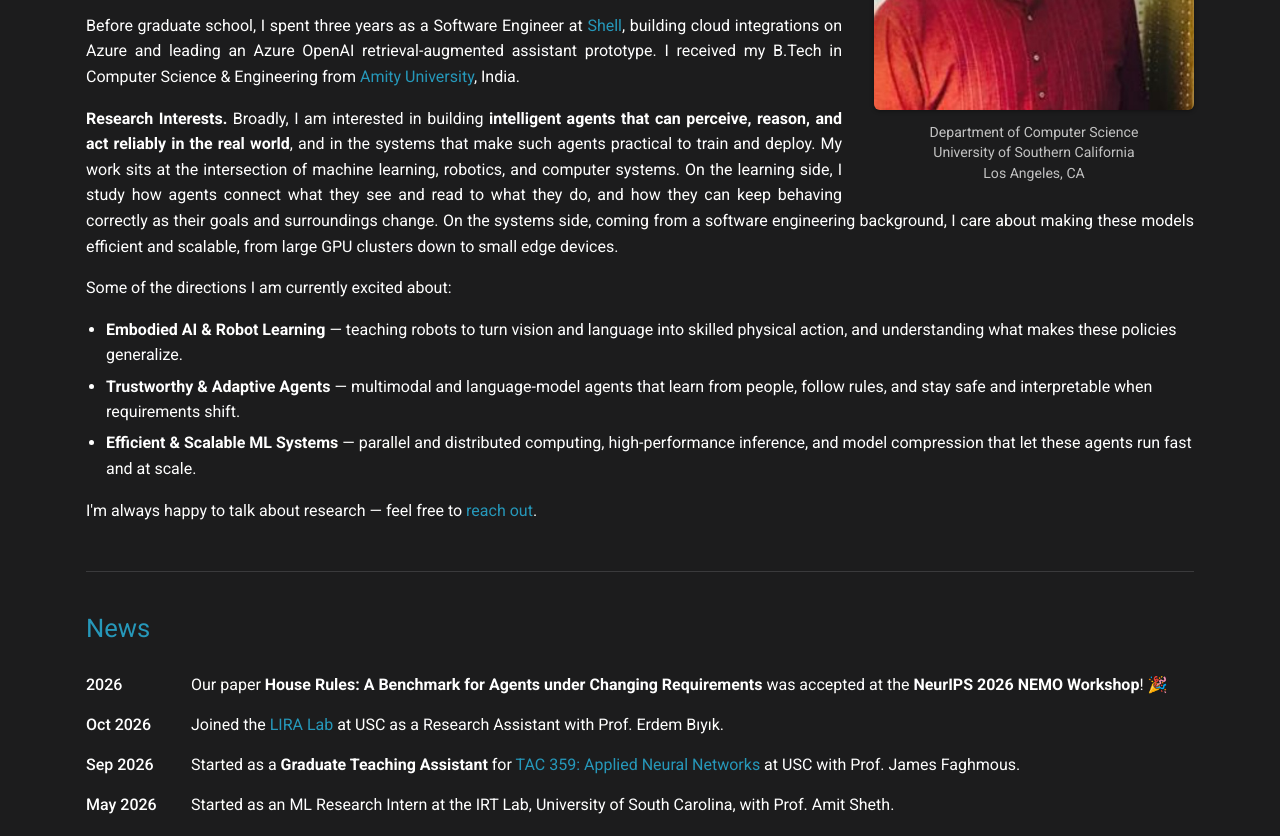
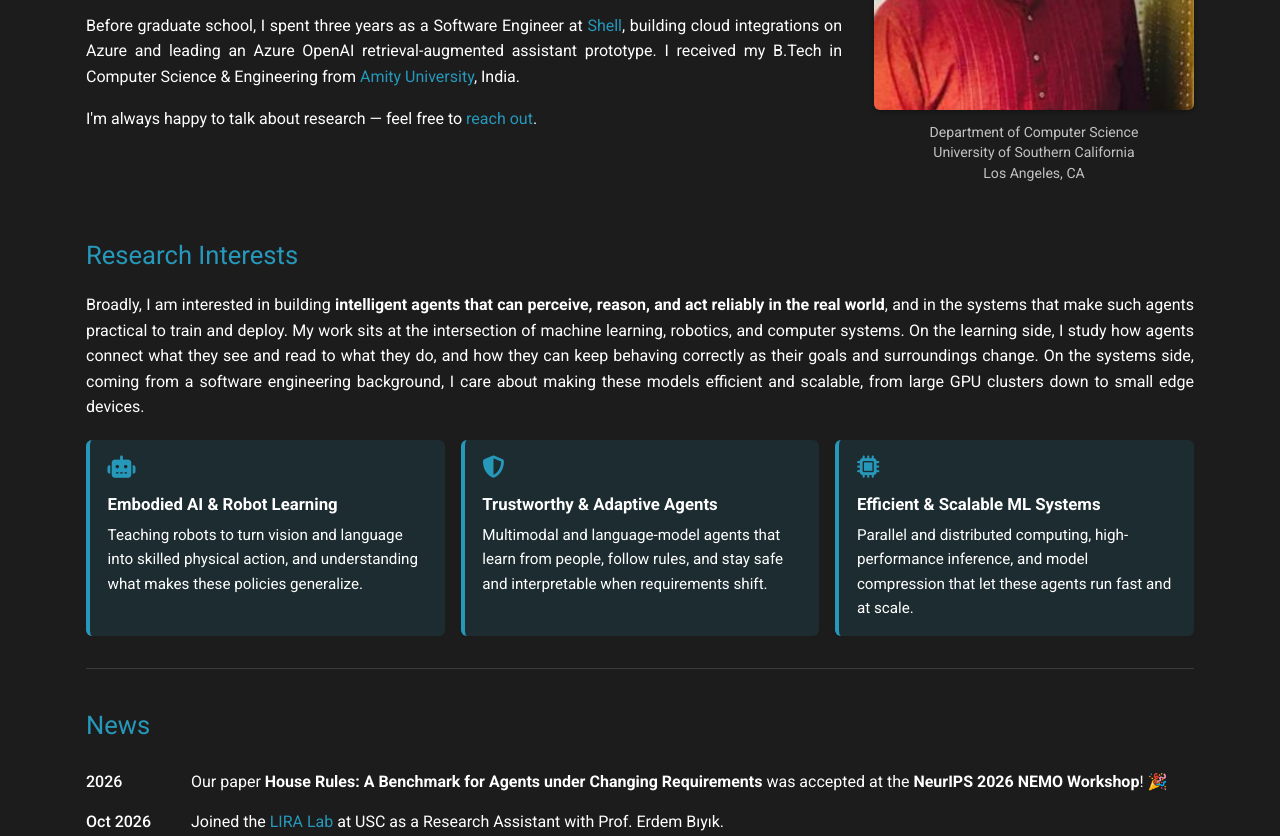
Before and after one commit to Harsh-31/Harsh-31.github.io, a plain HTML site: page index.html in a window 1280 px wide. Shown: the part 437-1273 px from the top of the page. Drawn offline with Linux system fonts and the light colour scheme.

Commit message:
Give Research Interests its own section with highlight cards
Co-Authored-By: Claude Opus 5.5 <noreply@anthropic.com>

```diff
--- a/assets/css/style.css
+++ b/assets/css/style.css
@@ -241,6 +241,41 @@ h3 {
 .interests li { margin-bottom: 0.35rem; }
 
 .clearfix::after { content: ""; display: table; clear: both; }
+
+/* ---------- Research interests ---------- */
+
+.research { clear: both; }
+
+.research-lead {
+  text-align: justify;
+  margin: 0 0 1.25rem;
+}
+
+.research-grid {
+  display: grid;
+  grid-template-columns: repeat(auto-fit, minmax(240px, 1fr));
+  gap: 1rem;
+}
+
+.research-card {
+  background: var(--accent-soft);
+  border-left: 4px solid var(--accent);
+  border-radius: 6px;
+  padding: 1rem 1.1rem;
+}
+.research-card i {
+  font-size: 1.4rem;
+  color: var(--accent);
+}
+.research-card h3 {
+  margin: 0.5rem 0 0.35rem;
+  font-size: 1.05rem;
+  font-weight: 700;
+}
+.research-card p {
+  margin: 0;
+  font-size: 0.95rem;
+}
 
 /* ---------- Social icons ---------- */
 
--- a/index.html
+++ b/index.html
@@ -80,20 +80,6 @@
           leading an Azure OpenAI retrieval-augmented assistant prototype. I received my B.Tech in Computer Science &amp;
           Engineering from <a href="https://www.amity.edu/" target="_blank" rel="noopener">Amity University</a>, India.
         </p>
-        <p>
-          <b>Research Interests.</b> Broadly, I am interested in building <b>intelligent agents that can perceive, reason,
-          and act reliably in the real world</b>, and in the systems that make such agents practical to train and deploy.
-          My work sits at the intersection of machine learning, robotics, and computer systems. On the learning side, I study
-          how agents connect what they see and read to what they do, and how they can keep behaving correctly as their goals
-          and surroundings change. On the systems side, coming from a software engineering background, I care about making
-          these models efficient and scalable, from large GPU clusters down to small edge devices.
-        </p>
-        <p>Some of the directions I am currently excited about:</p>
-        <ul class="interests">
-          <li><b>Embodied AI &amp; Robot Learning</b> &mdash; teaching robots to turn vision and language into skilled physical action, and understanding what makes these policies generalize.</li>
-          <li><b>Trustworthy &amp; Adaptive Agents</b> &mdash; multimodal and language-model agents that learn from people, follow rules, and stay safe and interpretable when requirements shift.</li>
-          <li><b>Efficient &amp; Scalable ML Systems</b> &mdash; parallel and distributed computing, high-performance inference, and model compression that let these agents run fast and at scale.</li>
-        </ul>
         <!-- Optional: uncomment if you are applying to PhD programs
         <p><b>I am applying to Ph.D. programs for Fall 2027.</b> Feel free to reach out!</p>
         -->
@@ -103,6 +89,35 @@
         </p>
       </div>
     </article>
+
+    <section class="research">
+      <h2>Research Interests</h2>
+      <p class="research-lead">
+        Broadly, I am interested in building <b>intelligent agents that can perceive, reason, and act reliably in the
+        real world</b>, and in the systems that make such agents practical to train and deploy. My work sits at the
+        intersection of machine learning, robotics, and computer systems. On the learning side, I study how agents connect
+        what they see and read to what they do, and how they can keep behaving correctly as their goals and surroundings
+        change. On the systems side, coming from a software engineering background, I care about making these models
+        efficient and scalable, from large GPU clusters down to small edge devices.
+      </p>
+      <div class="research-grid">
+        <div class="research-card">
+          <i class="fa-solid fa-robot"></i>
+          <h3>Embodied AI &amp; Robot Learning</h3>
+          <p>Teaching robots to turn vision and language into skilled physical action, and understanding what makes these policies generalize.</p>
+        </div>
+        <div class="research-card">
+          <i class="fa-solid fa-shield-halved"></i>
+          <h3>Trustworthy &amp; Adaptive Agents</h3>
+          <p>Multimodal and language-model agents that learn from people, follow rules, and stay safe and interpretable when requirements shift.</p>
+        </div>
+        <div class="research-card">
+          <i class="fa-solid fa-microchip"></i>
+          <h3>Efficient &amp; Scalable ML Systems</h3>
+          <p>Parallel and distributed computing, high-performance inference, and model compression that let these agents run fast and at scale.</p>
+        </div>
+      </div>
+    </section>
 
     <hr>
 
```
